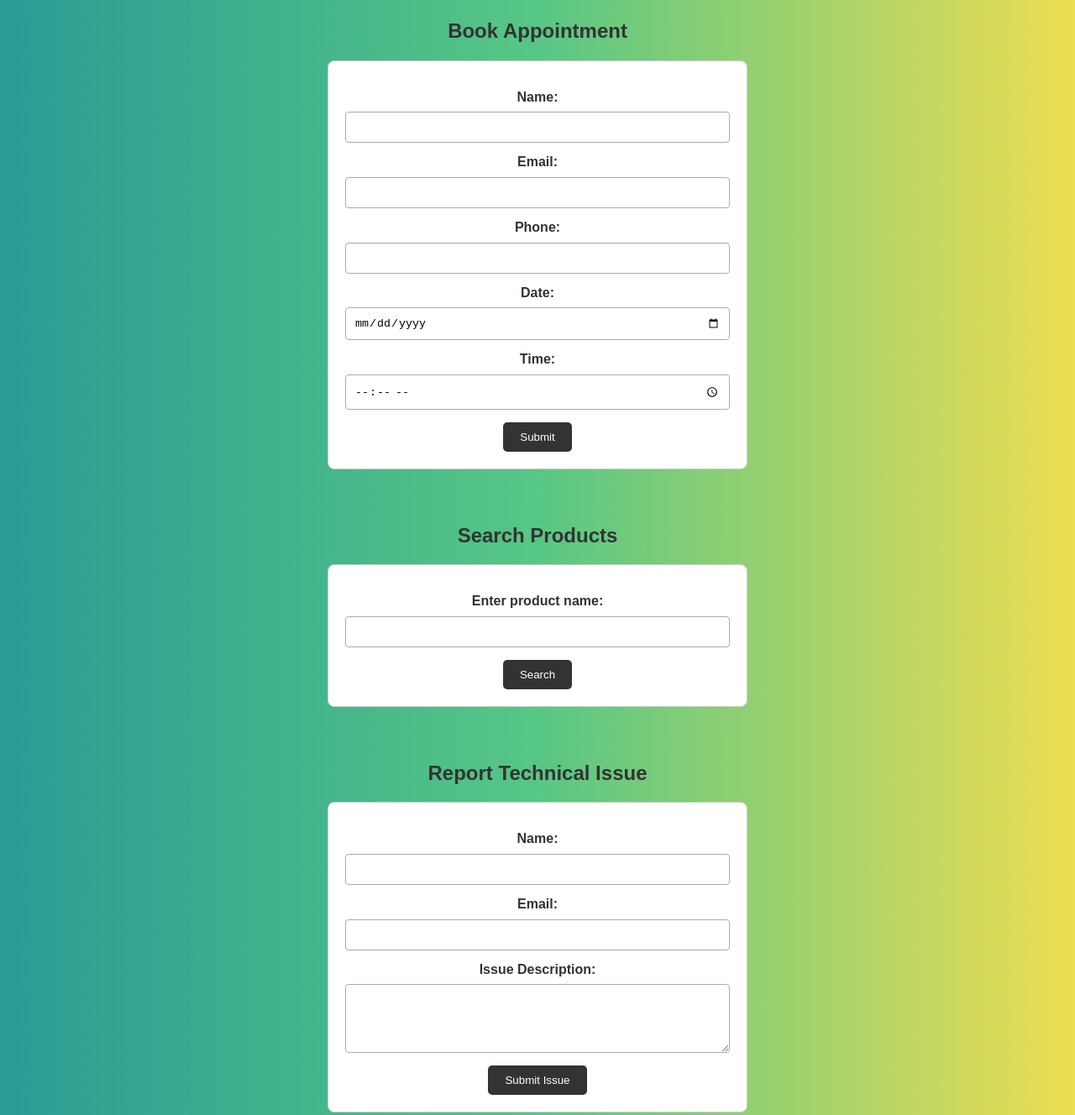
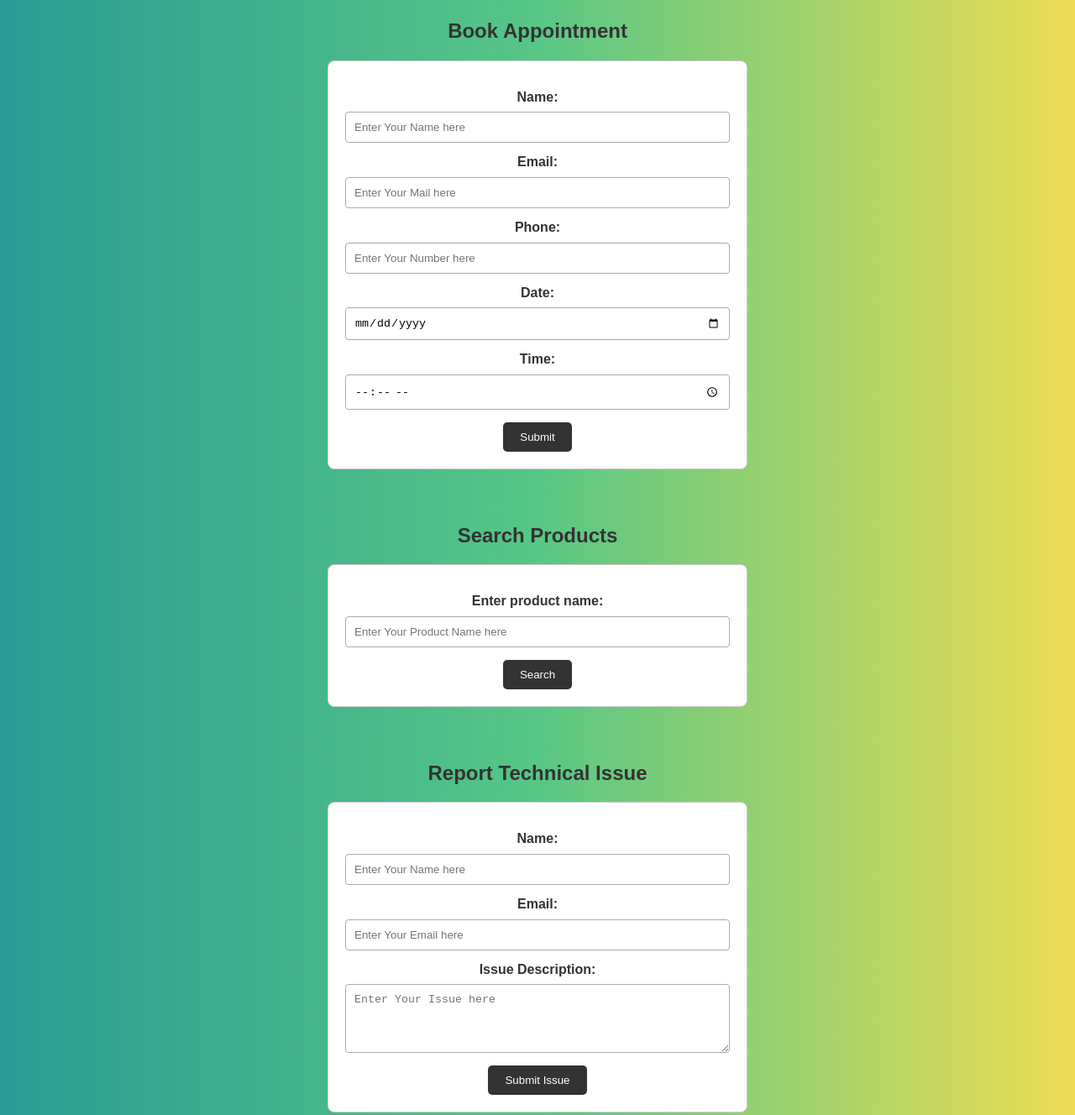
Before and after one commit to varsha1720/Smart-Vision, a plain HTML site: page index.html in a window 1280 px wide. Shown: the part 4300-5628 px from the top of the page at 84% size. Drawn offline with Linux system fonts and the light colour scheme.

Commit message:
Update index.html

```diff
--- a/index.html
+++ b/index.html
@@ -399,13 +399,13 @@
         <form>
 
             <label>Name:</label>
-            <input type="text" style="width: 100%;">
+            <input type="text" style="width: 100%;" placeholder="Enter Your Name here ">
 
             <label>Email:</label>
-            <input type="email" style="width: 100%;">
+            <input type="email" style="width: 100%;" placeholder="Enter Your Mail here ">
 
             <label>Phone:</label>
-            <input type="text" style="width: 100%;">
+            <input type="text" style="width: 100%;" placeholder="Enter Your Number here ">
 
             <label>Date:</label>
             <input type="date" style="width: 100%;">
@@ -423,7 +423,7 @@
         <h2>Search Products</h2>
         <form>
             <label>Enter product name:</label>
-            <input type="text">
+            <input type="text" placeholder="Enter Your Product Name here ">
             <button>Search</button>
         </form>
     </section>
@@ -434,13 +434,13 @@
 
         <form>
             <label>Name:</label>
-            <input type="text">
+            <input type="text" placeholder="Enter Your Name here ">
 
             <label>Email:</label>
-            <input type="email">
+            <input type="email" placeholder="Enter Your Email here ">
 
             <label>Issue Description:</label>
-            <textarea rows="4"></textarea>
+            <textarea rows="4" placeholder="Enter Your Issue here "></textarea>
 
             <button>Submit Issue</button>
         </form>
```
